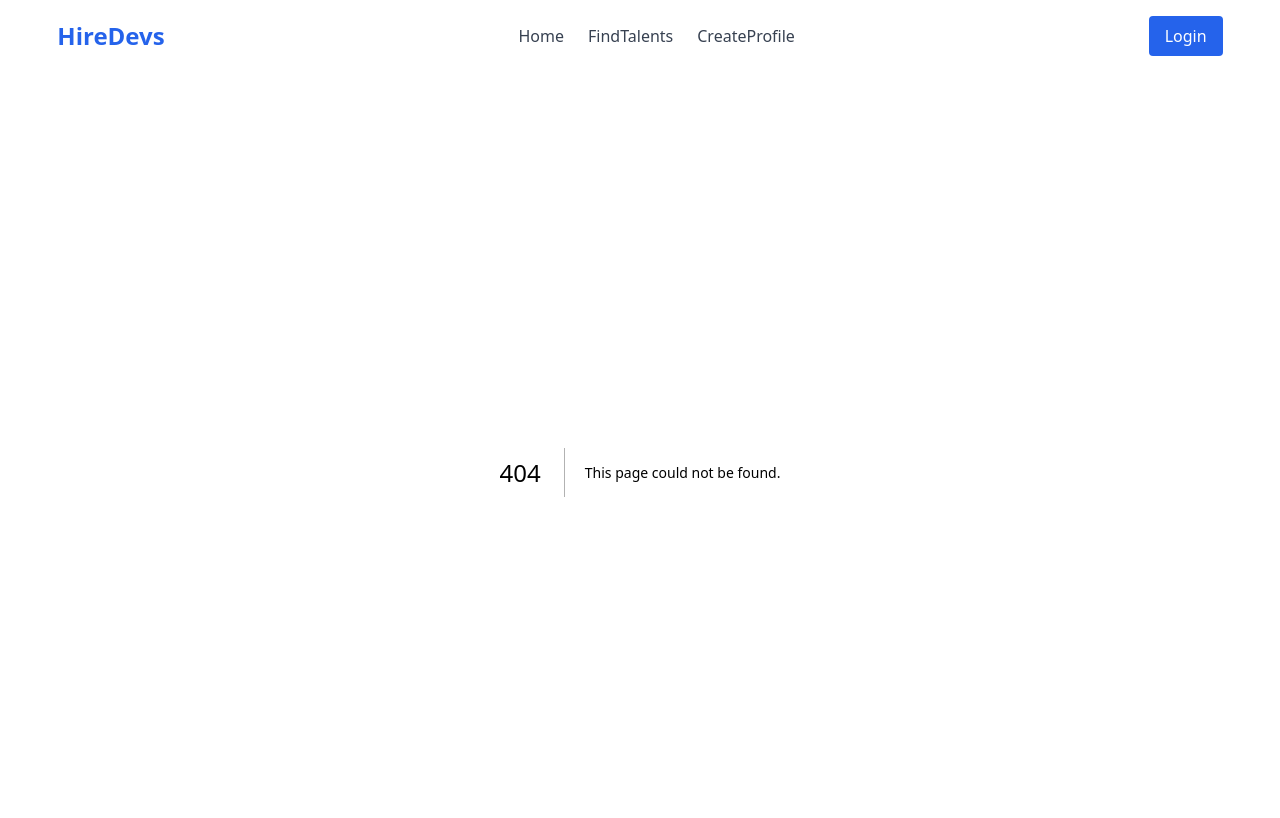
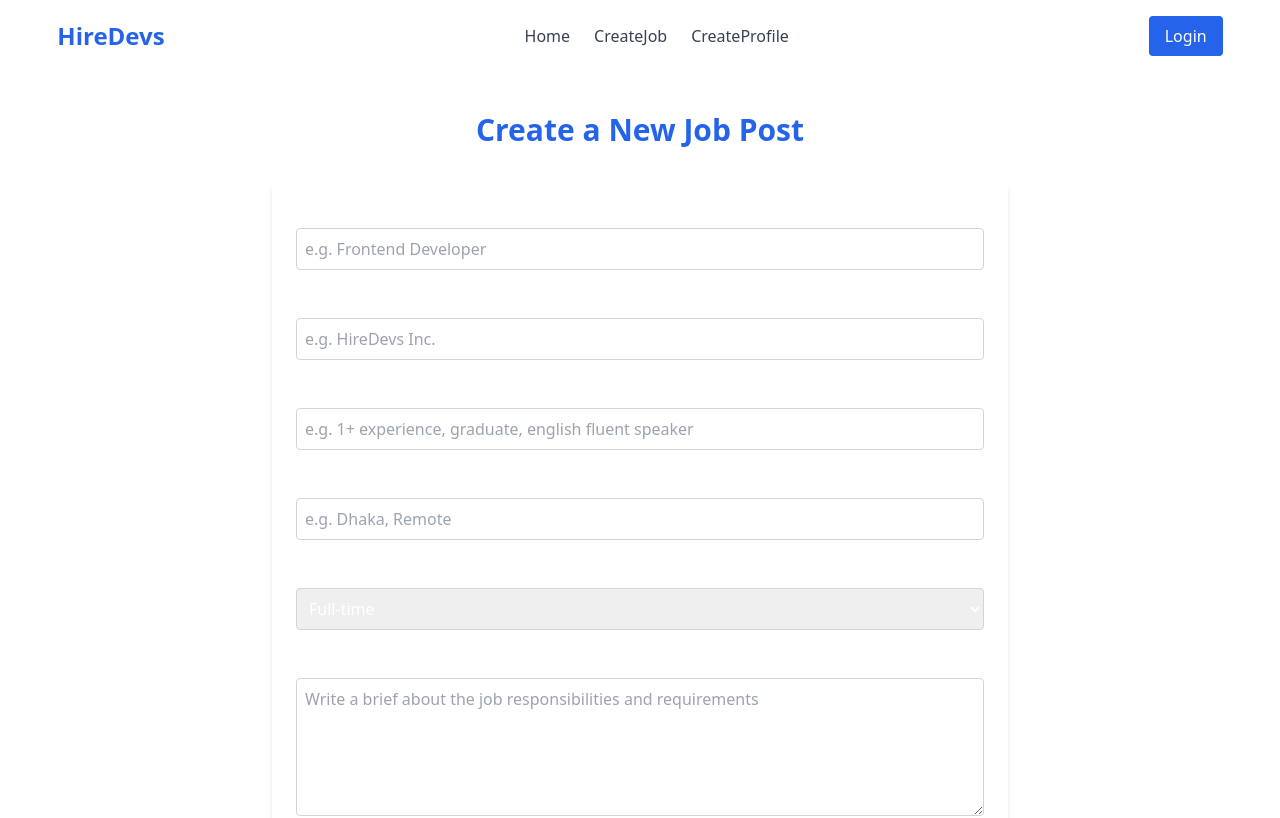
Before and after one commit to RokibulAlom-hub/hireDevs-next.js, a Next.js app: page /createjobs in a window 1280 px wide. Before the commit this address had no page. Shown: the top 818 px of the page. Built offline with nearby package versions, Linux system fonts and the light colour scheme.

Commit message:
added a job created post page and route , connected mongoose and job shema and make a post method for job

```diff
--- a/app/Components/Navbar/page.jsx
+++ b/app/Components/Navbar/page.jsx
@@ -12,7 +12,7 @@ const Navbar = () => {
       {/* Navigation Links */}
       <div className="hidden md:flex gap-6 text-gray-700 font-medium">
         <Link href="/" className="hover:text-blue-600">Home</Link>
-        <Link href="/findtalents" className="hover:text-blue-600">FindTalents</Link>
+        <Link href="/createjobs" className="hover:text-blue-600">CreateJob</Link>
         <Link href="/createprofile" className="hover:text-blue-600">CreateProfile</Link>
       </div>
 
--- /dev/null
+++ b/app/Model/CreateJob.js
@@ -0,0 +1,13 @@
+const { default: mongoose } = require("mongoose");
+
+const Newjobs = mongoose.Schema({
+    title: String,
+    company: String,
+    location: String,
+    requirments:String,
+    type: String,
+    description:String,
+},{
+    timestamps: true,
+})
+export default mongoose.models.Newjobs || mongoose.model("Newjobs", Newjobs)
--- /dev/null
+++ b/app/api/createjob/route.js
@@ -0,0 +1,11 @@
+import connectDB from "@/app/lib/connectDb";
+import CreateJob from "@/app/Model/CreateJob";
+import { NextResponse } from "next/server";
+
+export const POST = async(req) =>{
+    const alldata =await req.json();
+    await connectDB()
+    const result = new CreateJob(alldata);
+    await result.save()
+    return NextResponse.json({success: true, status: 200})
+}
--- /dev/null
+++ b/app/createjobs/page.jsx
@@ -0,0 +1,141 @@
+"use client"
+import  { useState } from 'react';
+const CreateJobs = () => {
+  const [formData, setFormData] = useState({
+    title: '',
+    company: '',
+    location: '',
+    requirments:[],
+    type: 'Full-time',
+    description: '',
+  });
+
+//   const handleChange = (e) => {
+//     const { name, value } = e.target;
+//     setFormData(prev => ({ ...prev, [name]: value }));
+//   };
+  const handleChange = (e) => {
+    // destructure input data here
+   const {name, value} = e.target;
+   setFormData(prev => ({...prev, [name]: value}))
+  }
+  const handleSubmit = (e) => {
+    e.preventDefault();
+    console.log('Job submitted:', formData);
+    // Add your API call here
+
+    alert('Job created successfully!');
+    setFormData({
+      title: '',
+      company: '',
+      location: '',
+      requirments:[],
+      type: 'Full-time',
+      description: '',
+    });
+  };
+
+  return (
+    <div className="max-w-3xl mx-auto px-4 py-10">
+      <h2 className="text-3xl font-bold text-center text-blue-600 mb-8">
+        Create a New Job Post
+      </h2>
+
+      <form onSubmit={handleSubmit} className="space-y-6 bg-white p-6 rounded-lg shadow-md text-white">
+        {/* Job Title */}
+        <div>
+          <label className="block text-sm font-medium mb-1">Job Title</label>
+          <input
+            type="text"
+            name="title"
+            value={formData.title}
+            onChange={handleChange}
+            required
+            className="w-full border border-gray-300 p-2 rounded"
+            placeholder="e.g. Frontend Developer"
+          />
+        </div>
+
+        {/* Company Name */}
+        <div>
+          <label className="block text-sm font-medium mb-1">Company Name</label>
+          <input
+            type="text"
+            name="company"
+            value={formData.company}
+            onChange={handleChange}
+            required
+            className="w-full border border-gray-300 p-2 rounded"
+            placeholder="e.g. HireDevs Inc."
+          />
+        </div>
+       {/* requirement */}
+       <div>
+          <label className="block text-sm font-medium mb-1">Requirments</label>
+          <input
+            type="text"
+            name="requirments"
+            value={formData.requirments}
+            onChange={handleChange}
+            required
+            className="w-full border border-gray-300 p-2 rounded"
+            placeholder="e.g. 1+ experience, graduate, english fluent speaker"
+          />
+        </div>
+        {/* Location */}
+        <div>
+          <label className="block text-sm font-medium mb-1">Location</label>
+          <input
+            type="text"
+            name="location"
+            value={formData.location}
+            onChange={handleChange}
+            required
+            className="w-full border border-gray-300 p-2 rounded"
+            placeholder="e.g. Dhaka, Remote"
+          />
+        </div>
+
+        {/* Job Type */}
+        <div>
+          <label className="block text-sm font-medium mb-1">Job Type</label>
+          <select
+            name="type"
+            value={formData.type}
+            onChange={handleChange}
+            className="w-full border border-gray-300 p-2 rounded"
+          >
+            <option value="Full-time">Full-time</option>
+            <option value="Part-time">Part-time</option>
+            <option value="Remote">Remote</option>
+            <option value="Internship">Internship</option>
+          </select>
+        </div>
+
+        {/* Description */}
+        <div>
+          <label className="block text-sm font-medium mb-1">Job Description</label>
+          <textarea
+            name="description"
+            value={formData.description}
+            onChange={handleChange}
+            rows={5}
+            required
+            className="w-full border border-gray-300 p-2 rounded"
+            placeholder="Write a brief about the job responsibilities and requirements"
+          />
+        </div>
+
+        {/* Submit */}
+        <button
+          type="submit"
+          className="w-full bg-blue-600 text-white py-3 rounded font-semibold hover:bg-blue-700 transition"
+        >
+          Post Job
+        </button>
+      </form>
+    </div>
+  );
+};
+
+export default CreateJobs;
--- a/app/findtalents/page.jsx
+++ /dev/null
@@ -1,11 +0,0 @@
-import React from 'react';
-
-const FindTalents = () => {
-    return (
-        <div>
-            this is postjobs
-        </div>
-    );
-};
-
-export default FindTalents;
--- a/app/layout.js
+++ b/app/layout.js
@@ -14,7 +14,7 @@ export default function RootLayout({ children }) {
   return (
     <html lang="en">
       <body
-        className={`bg-white`}
+        className={`bg-white text-black`}
       >
         <Navbar></Navbar>
         {children}
--- /dev/null
+++ b/app/lib/connectDb.js
@@ -0,0 +1,35 @@
+import mongoose from "mongoose";
+
+const DATABASE_URL = process.env.DATABASE_URL;
+
+if (!DATABASE_URL) {
+  throw new Error("Please define the DATABASE_URL environment variable inside .env.local");
+}
+
+let cached = global.mongoose;
+
+if (!cached) {
+  cached = global.mongoose = { conn: null, promise: null };
+}
+
+async function connectDB() {
+  if (cached.conn) {
+    console.log("connected successfully from line 17 connectjs page");
+
+    return cached.conn;
+  }
+
+  if (!cached.promise) {
+    const opts = {
+      bufferCommands: false,
+    };
+
+    cached.promise = mongoose.connect(DATABASE_URL, opts).then((mongoose) => {
+      return mongoose;
+    });
+  }
+  cached.conn = await cached.promise;
+  return cached.conn;
+}
+
+export default connectDB;
--- a/package.json
+++ b/package.json
@@ -9,6 +9,8 @@
     "lint": "next lint"
   },
   "dependencies": {
+    "dotenv": "^16.5.0",
+    "mongoose": "^8.13.2",
     "next": "14.2.25",
     "react": "^18",
     "react-dom": "^18"
```
Also changed, not shown: 2 other files (tests, documents, lock files or other folders).
